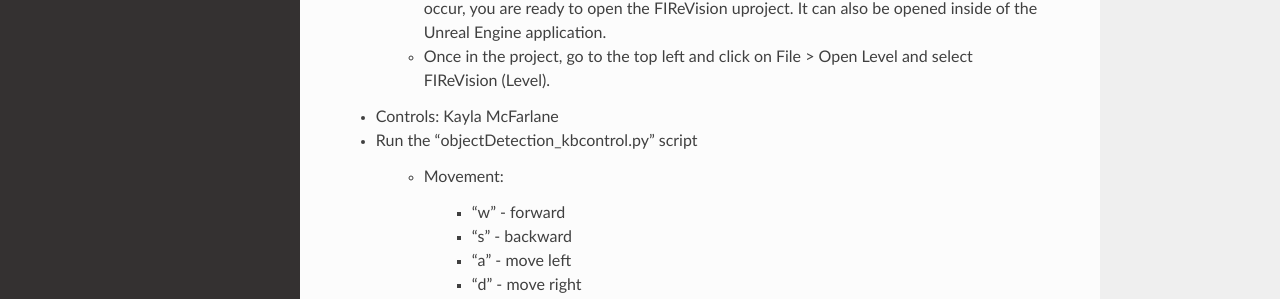
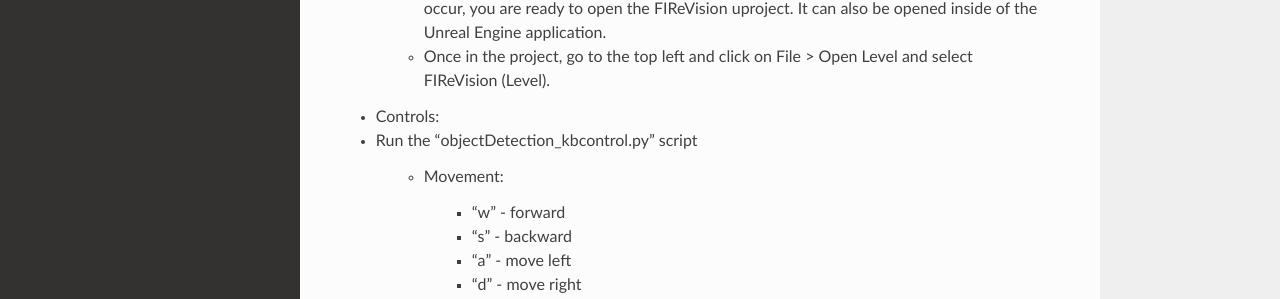
Before and after one commit to castacks/firevision_sim, a Sphinx documentation site: the page built from docs/getting_started.rst, in a window 1280 px wide and 900 px high. Shown: the part 399-698 px from the top of the window. Built offline with Sphinx 7.4.7 and the Read the Docs theme 2.0.0, drawn with Linux system fonts in a browser that asks for light colours.

Commit message:
Update getting_started.rst
my name was still there (after controls:)

```diff
--- a/docs/getting_started.rst
+++ b/docs/getting_started.rst
@@ -12,7 +12,7 @@
     - Inside the file, look at the top and click on Build and Build Solution. If no compiling errors occur, you are ready to open the FIReVision uproject. It can also be opened inside of the Unreal Engine application.
     - Once in the project, go to the top left and click on File > Open Level and select FIReVision (Level).
 
-- Controls: Kayla McFarlane
+- Controls:
 - Run the “objectDetection_kbcontrol.py” script
 
     - Movement:
```
